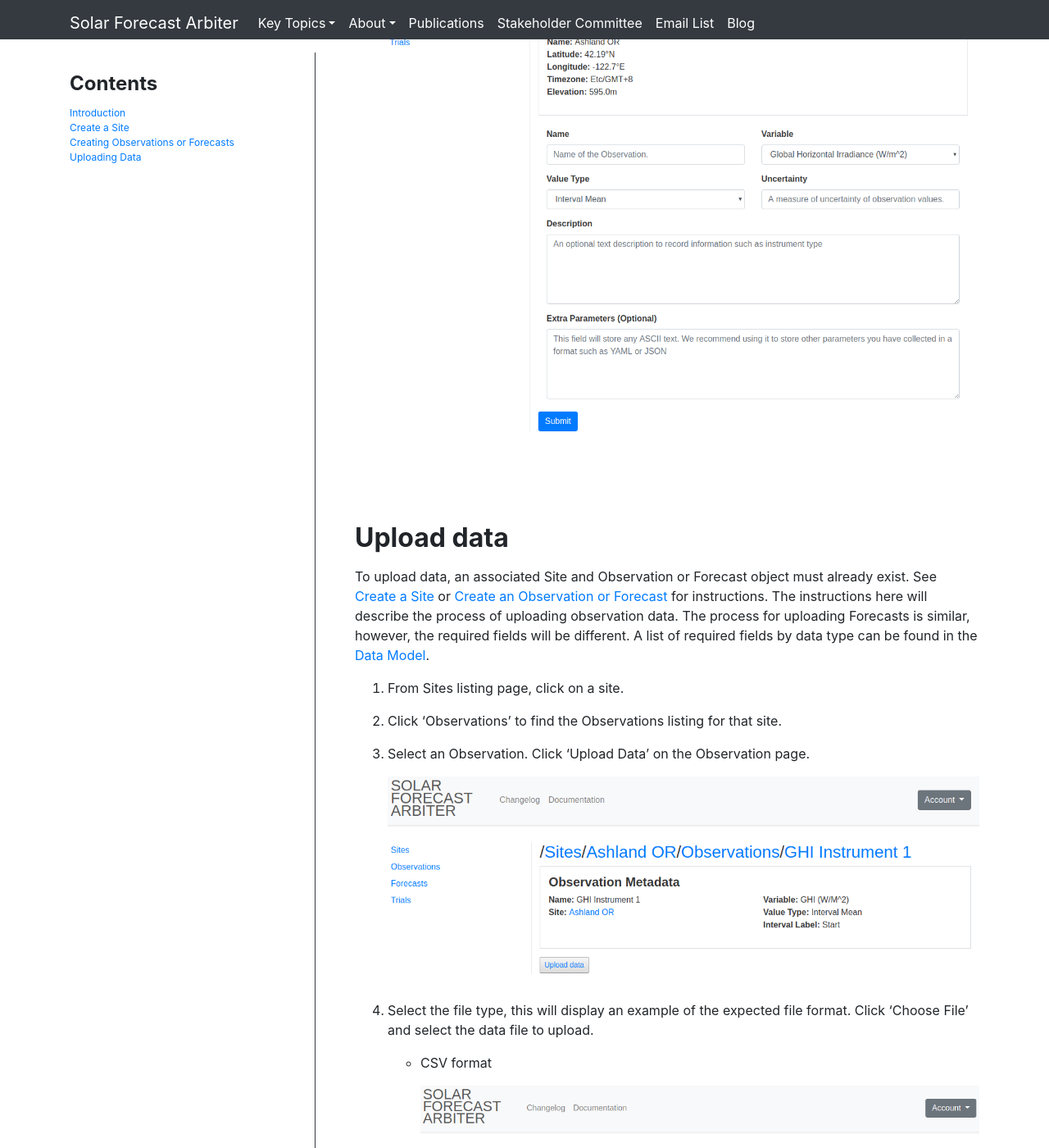
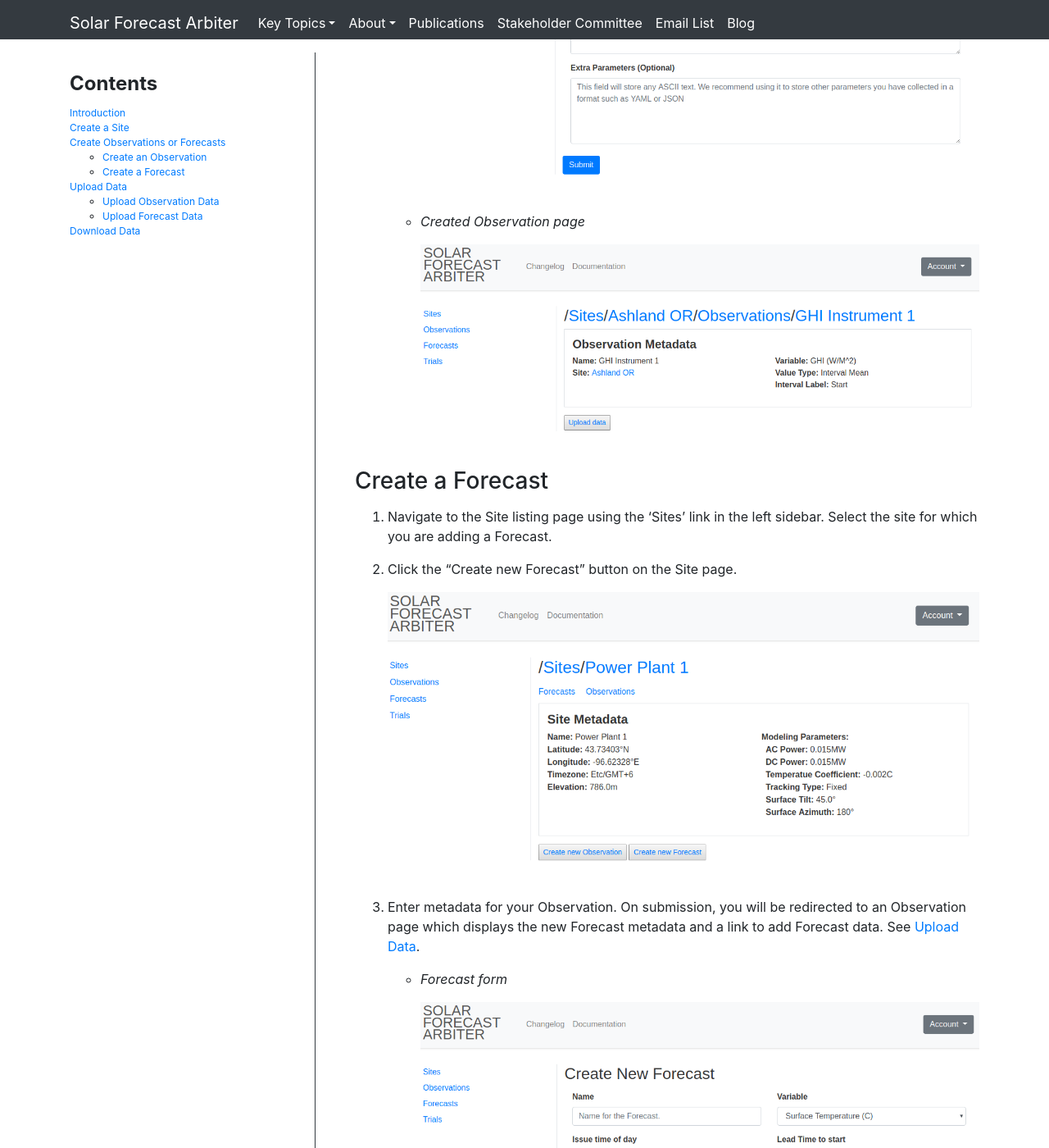
Before and after one commit to SolarArbiter/SolarArbiter.github.io, a Jekyll site: the page built from dashboarddoc.md, in a window 1280 px wide and 1400 px high, scrolled down 4242 px. Shown: the whole window at 82% size. Built offline with Jekyll 4.4.1, drawn with Linux system fonts in a browser that asks for light colours; comment, search, counter and statistics services are not loaded; our own code applies the rules of GitHub Pages for plain Markdown files; some of the changed text lies outside the part shown.

Commit message:
forecast updates

```diff
--- a/_includes/dashboard_sidebar.html
+++ b/_includes/dashboard_sidebar.html
@@ -2,8 +2,19 @@
 <h2>Contents</h2>
 <ul class="contents-list">
   <li><a href="#user-dashboard-interaction">Introduction</a></li>
-  <li><a href="#creating-a-site">Create a Site</a></li>
-  <li><a href="#creating-an-observation-or-forecast">Creating Observations or Forecasts</a></li>
-  <li><a href="#uploading-data">Uploading Data</a></li>
+  <li><a href="#create-a-site">Create a Site</a></li>
+  <li><a href="#create-an-observation-or-forecast">Create Observations or Forecasts</a></li>
+    <ul>
+	  <li><a href="#create-an-observation">Create an Observation</a></li>
+	  <li><a href="#create-a-forecast">Create a Forecast</a></li>
+	</ul>
+  <li><a href="#upload-data">Upload Data</a>
+    <ul>
+	  <li><a href="#upload-observation-data">Upload Observation Data</a></li>
+	  <li><a href="#upload-forecast-data">Upload Forecast Data</a></li>
+	</ul>
+
+  </li>
+  <li><a href="#download-data">Download Data</a></li>
 </ul>
 </div>
--- a/dashboarddoc.md
+++ b/dashboarddoc.md
@@ -25,26 +25,28 @@
    sidebar. At the top of the Site listing click ‘Create new Site’.
 <img class="my-3" src="/images/SitesListing.png"/>
 
-2. Enter the metadata for your Site. Tooltips describing the
-   information a user should enter are shown when the field’s
-   name or options are not descriptive enough alone. An
-   example of these tooltips is shown below.
-
+2. Enter the metadata for your Site. Selecting a site type of
+   'Power Plant' will prompt you for additional fields.
 
    <img class="my-3" src="/images/TooltipDetail.png" class="figure"/>
+   <div class="figure mb-3">
+   Descriptive tooltips are displayed when a user selects a field.
+   </div>
 
+   - *Weather station site creation form*
+   <img class="my-3" src="/images/SiteForm.png"/>
 
-- *Weather Station*
-<img class="my-3" src="/images/SiteForm.png"/>
-   Selecting a site type of 'Power Plant' will prompt you for additional
-   fields as shown below.
+   - *Power plant site creation form*
+   <img class="my-3" src="/images/plant_site_form.png"/>
 
-- *Power Plant*
-<img class="my-3" src="/images/plant_site_form.png"/>
-   After submission, you will be redirected to a Site
+3. After submission, you will be redirected to a Site
    page which displays the new Site’s metadata and allows you
    to create associated Observations and Forecasts. See
    [Create an Observation or Forecast](#create-an-observation-or-forecast).
+
+   *Power Plant Site Page*
+   <img class="my-3" src="/images/plant_site.png"/>
+
 
 
 Create an Observation or Forecast
@@ -54,23 +56,40 @@
 To create an Observation or Forecast, an associated site must already exist.
 See [Create a Site](#create-a-site) for instructions.
 
+### Create an Observation
+{: anchor}
+
 1.  Navigate to the Site listing page using the ‘Sites’ link in the left
-	sidebar. Select the site for which you are adding an Observation or Forecast.
+	sidebar. Select the site for which you are adding an Observation.
 
-2.  You may use the “Create new Observation” button on the Site page or
-	on the Site’s Observations listing page.
-- Site Page<br/>
-  *Weather Station Site*
+2.  Click the “Create new Observation” button on the Site page.
   <img class="my-3" src="/images/weather_site.png"/>
-  *Power Plant Site*
-  <img class="my-3" src="/images/plant_site.png"/>
-- Site’s Observations listing
-<img class="my-3" src="/images/SiteObsListing.png"/>
 
 3.  Enter metadata for your Observation. On submission, you will be redirected
     to an Observation page which displays the new Observation metadata and a
-    link to add Observation data. See [Upload Data](#upload-data).
+    link to add Observation data. See [Upload Data](#upload-observation-data).
+- *Observation form*
 <img class="my-3" src="/images/weather_obs.png"/>
+- *Created Observation page*
+<img class="my-3" src="/images/observation.png"/>
+
+### Create a Forecast
+{: anchor}
+
+1.  Navigate to the Site listing page using the ‘Sites’ link in the left
+	sidebar. Select the site for which you are adding a Forecast.
+
+2.   Click the “Create new Forecast” button on the Site page.
+  <img class="my-3" src="/images/plant_site.png"/>
+
+3.  Enter metadata for your Observation. On submission, you will be redirected
+    to an Observation page which displays the new Forecast metadata and a
+    link to add Forecast data. See [Upload Data](#upload-forecast-data).
+- *Forecast form*
+<img class="my-3" src="/images/forecast_form.png"/>
+- *Created Forecast page*
+<img class="my-e" src="/images/forecast.png"/>
+
 
 Upload data
 -----------
@@ -80,9 +99,13 @@
 must already exist. See [Create a Site](#create-a-site) or
 [Create an Observation or Forecast](#create-an-observation-or-forecast)
 for instructions. The instructions here will describe the process of
-uploading observation data. The process for uploading Forecasts is
-similar, however, the required fields will be different. A list of
-required fields by data type can be found in the [Data Model](/datamodel/).
+uploading data using the dashboard.
+Uploading data may be automated using the API, see
+[https://dev-api.solarforecastarbiter.org/](https://dev-api.solarforecastarbiter.org/)
+for detailed documentation.
+
+### Upload Observation Data
+{: anchor}
 
 1.  From Sites listing page, click on a site.
 
@@ -95,6 +118,39 @@
 format. Click ‘Choose File’ and select the data file to upload.
 
 	-  CSV format
-	<img class="my-3" src="/images/csv_upload.png"/>
+	<img class="my-3" src="/images/obs_csv_upload.png"/>
 	- JSON format
-	<img class="my-3" src="/images/json_upload.png"/>
+	<img class="my-3" src="/images/obs_json_upload.png"/>
+
+### Upload Forecast Data
+{: anchor}
+
+1.  From Sites listing page, click on a site.
+
+2.  Click ‘Forecast’ to find the Forecasts listing for that site.
+
+3.  Select a Forecast. Click ‘Upload Data’ on the Forecast page.
+<img class="my-3" src="/images/forecast.png"/>
+
+4.  Select the file type, this will display an example of the expected file
+format. Click ‘Choose File’ and select the data file to upload.
+
+	- CSV format
+	<img class="my-3" src="/images/fx_csv_upload.png"/>
+	- JSON format
+	<img class="my-3" src="/images/fx_json_upload.png"/>
+
+
+Download Data
+-------------
+The dashboard will include tools to allow users to download data from
+an Observation or Forecast page. Users will be able to select the time
+period for which to download data. The format and field names in
+the downloaded data will be the same as for data uploads.
+
+Users may also utilize the API to download data. See the
+[API documentation](https://dev-api.solarforecastarbiter.org/)
+for details
+
+
+<div class="my-3"></div>
```
Also changed, not shown: images/csv_upload.png (deleted), images/forecast.png (added), images/forecast_form.png (added), images/fx_csv_upload.png (added), images/fx_json_upload.png (added), images/json_upload.png (deleted), images/obs_csv_upload.png (added), images/obs_json_upload.png (added).
